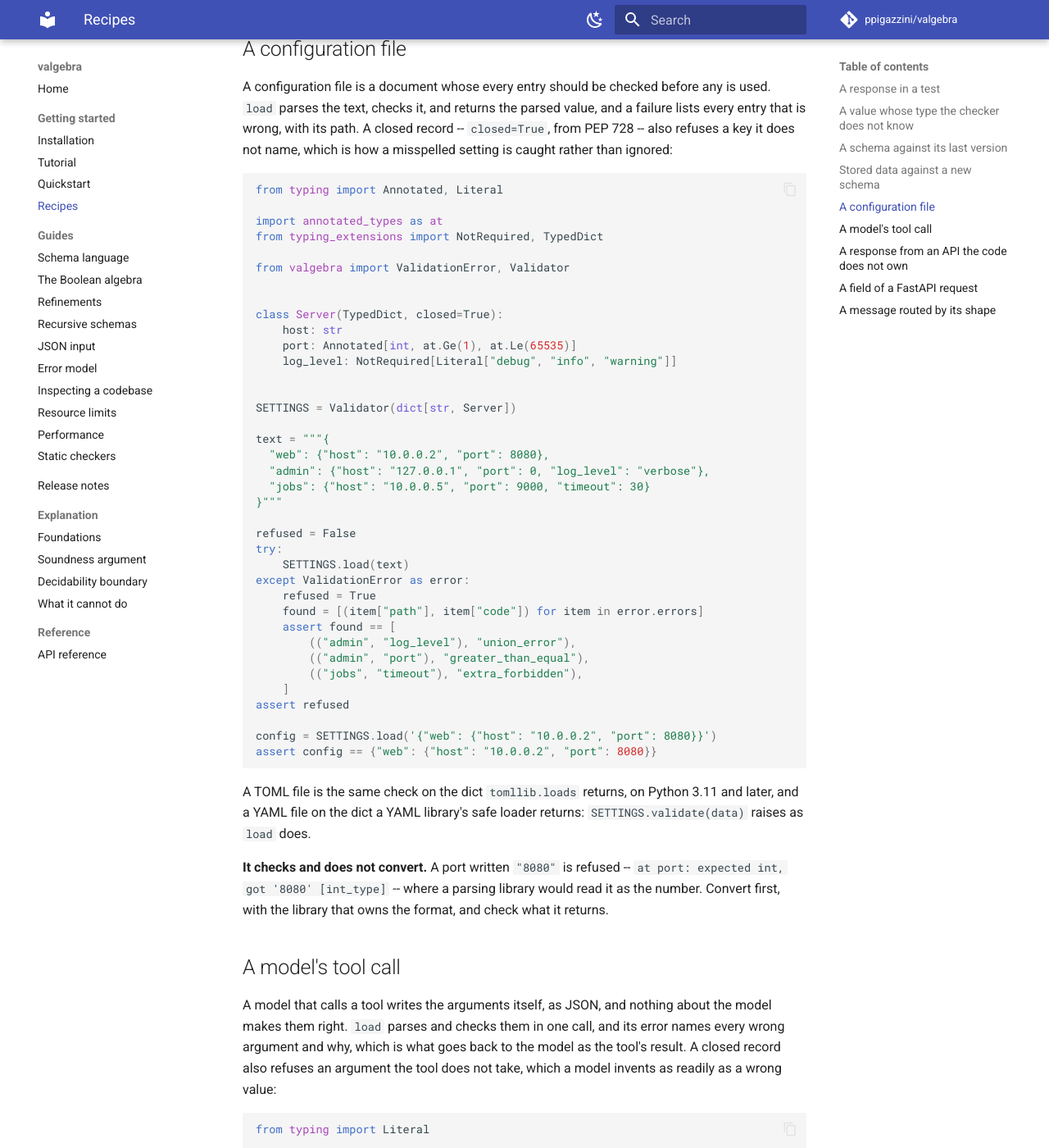
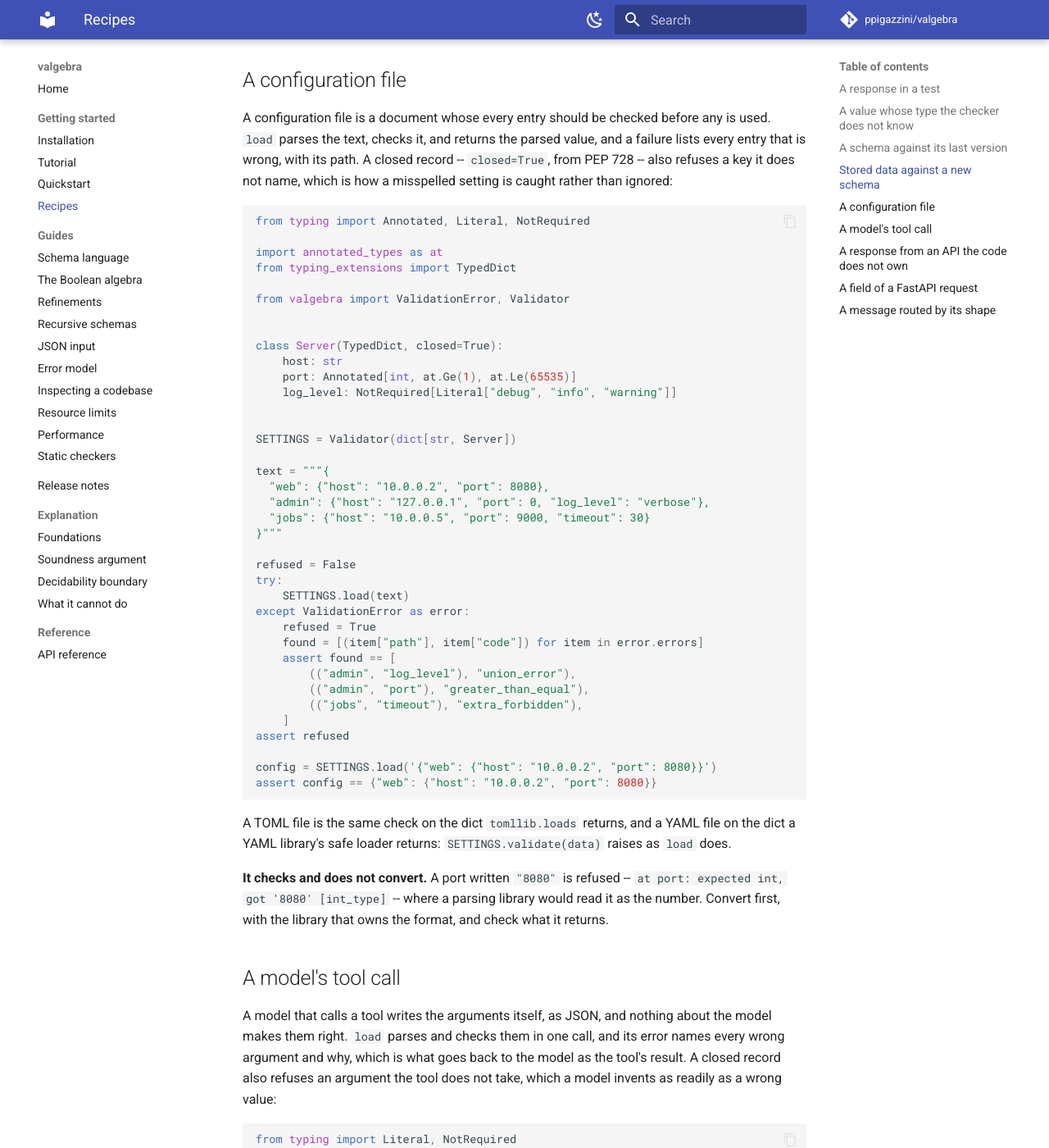
Before and after one commit to ppigazzini/valgebra, an MkDocs documentation site: the page built from docs/19-recipes.md, in a window 1280 px wide and 1400 px high, scrolled down 4988 px. Shown: the whole window at 82% size. Built offline with MkDocs 1.6.1 and Material for MkDocs 9.7.7, drawn with Linux system fonts in a browser that asks for light colours; comment, search, counter and statistics services are not loaded; some of the changed text lies outside the part shown.

````diff
--- a/docs/19-recipes.md
+++ b/docs/19-recipes.md
@@ -265,10 +267,10 @@
 how a misspelled setting is caught rather than ignored:
 
 ```python
-from typing import Annotated, Literal
+from typing import Annotated, Literal, NotRequired
 
 import annotated_types as at
-from typing_extensions import NotRequired, TypedDict
+from typing_extensions import TypedDict
 
 from valgebra import ValidationError, Validator
 
@@ -304,9 +306,9 @@
 assert config == {"web": {"host": "10.0.0.2", "port": 8080}}
 ```
 
-A TOML file is the same check on the dict `tomllib.loads` returns, on Python
-3.11 and later, and a YAML file on the dict a YAML library's safe loader
-returns: `SETTINGS.validate(data)` raises as `load` does.
+A TOML file is the same check on the dict `tomllib.loads` returns, and a YAML
+file on the dict a YAML library's safe loader returns: `SETTINGS.validate(data)`
+raises as `load` does.
 
 **It checks and does not convert.** A port written `"8080"` is refused --
 `at port: expected int, got '8080' [int_type]` -- where a parsing library would
@@ -322,9 +324,9 @@
 tool does not take, which a model invents as readily as a wrong value:
 
 ```python
-from typing import Literal
+from typing import Literal, NotRequired
 
-from typing_extensions import NotRequired, TypedDict
+from typing_extensions import TypedDict
 
 from valgebra import ValidationError, Validator
 
@@ -516,9 +518,9 @@
 
 ```python
 from collections.abc import Callable
-from typing import Any
+from typing import Any, NotRequired
 
-from typing_extensions import NotRequired, TypedDict
+from typing_extensions import TypedDict
 
 from valgebra import Validator, intersection, union
 
````
Also changed, not shown: other parts of docs/19-recipes.md (+3 -1 lines), CHANGELOG.md (+4 -1 lines), docs/03-schema-language.md (+6 -5 lines), docs/05-refinements.md (+4 -4 lines), docs/18-static-checking.md (+1 -1 lines), 3 other files.
